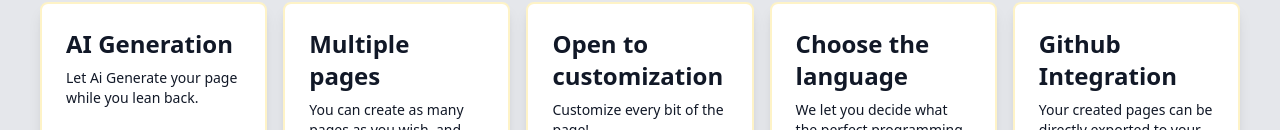
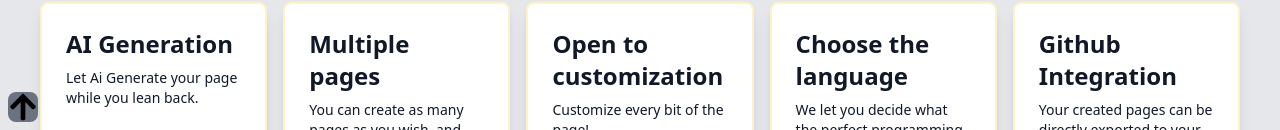
Before and after one commit to JaniHegedus/Frontend-creator-frontend, a Next.js app: page / in a window 1280 px wide. Shown: the part 670-800 px from the top of the page. Built offline with nearby package versions, Linux system fonts and the light colour scheme; no server answers.

Commit message:
Fixing Footer

```diff
--- a/src/Components/Layout/Footer.tsx
+++ b/src/Components/Layout/Footer.tsx
@@ -1,15 +1,31 @@
+import React, { useState } from 'react';
 import Button from "@/Components/Common/Button";
-import React from "react";
-import {FooterProps} from "@/InterFaces/Layout/FooterProps";
+import { FaArrowDown, FaArrowUp } from "react-icons/fa";
+import { FooterProps } from "@/InterFaces/Layout/FooterProps";
 
+const Footer = ({ darkMode, toggleDarkMode }: FooterProps) => {
+    const [isVisible, setIsVisible] = useState(false);
 
-const Footer = ({darkMode, toggleDarkMode}:FooterProps) =>{
+    const toggleVisibility = () => setIsVisible(!isVisible);
+
     return (
+        <div className="relative w-full mx-auto p-2 ">
+            {/* Toggle button */}
             <div
-            className="max-w-md mx-auto bg-white dark:bg-gray-700 rounded-lg p-6 shadow-lg border-2 border-amber-100 dark:border-gray-600 m-2">
+                className={isVisible ? "cursor-pointer bg-gray-500 fixed bottom-32 left-2 z-50 rounded-lg border-amber-100 dark:border-gray-600": "cursor-pointer bg-gray-500 fixed bottom-2 left-2 z-50 rounded-lg border-amber-100 dark:border-gray-600"}
+                onClick={toggleVisibility}
+                aria-label={isVisible ? "Hide footer" : "Show footer"}
+            >
+                {isVisible ? <FaArrowDown size={30} /> : <FaArrowUp size={30}/>}
+            </div>
+
+            {/* Footer content */}
+            <div className={` w-screen ${isVisible ? 'fixed bottom-0 transition-opacity duration-500 opacity-100' : 'fixed bottom-0 transition-opacity duration-500 opacity-0 pointer-events-none'}  bg-white dark:bg-gray-700 p-6 shadow-lg border-2 border-amber-100 dark:border-gray-600 text-black dark:text-white`}>
+                <div className="flex justify-between items-center">
+                    <div className="text-left">
                         <span>Hegedüs János 2024 © All rights reserved.</span>
+                    </div>
                     <div className="theme-toggle cursor-pointer">
-                <div className="theme-toggle cursor-pointer justify-end">
                         <Button
                             label={darkMode ? "Light mode" : "Dark mode"}
                             onClick={toggleDarkMode}
@@ -17,6 +33,8 @@ const Footer = ({darkMode, toggleDarkMode}:FooterProps) =>{
                     </div>
                 </div>
             </div>
+        </div>
     );
-}
+};
+
 export default Footer;
--- a/src/app/layout.tsx
+++ b/src/app/layout.tsx
@@ -67,7 +67,7 @@ export default function RootLayout({ children }: {children: React.ReactNode})
                     <body className="font-sans bg-blue-100 text-black dark:bg-slate-900 dark:text-gray-600">
                         <ToastContainer position="top-right"/>
                             <Header/>
-                            <div className="center-content flex justify-center items-center mb-20">
+                            <div className="center-content flex justify-center items-center mb-100">
                                 {children}
                             </div>
                         <Footer darkMode={darkmode} toggleDarkMode={toggleDarkMode}/>
```
Lines whose indentation alone changed are shown as unchanged.
